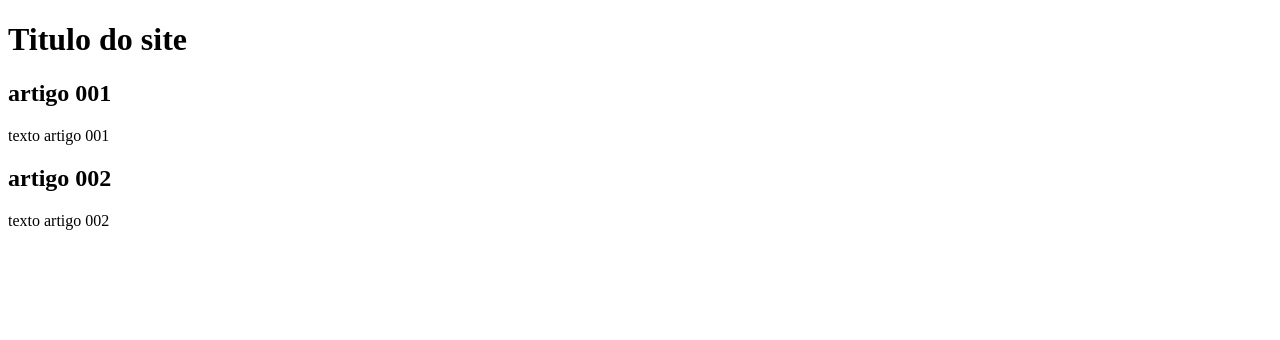
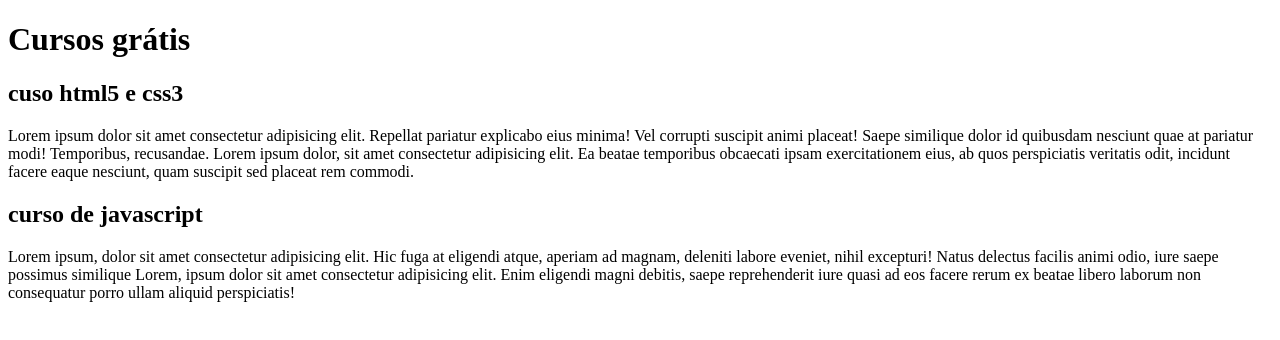
Before and after one commit to Yagocayo/git-github, a plain HTML site: page index.html in a window 1280 px wide. Drawn offline with Linux system fonts and the light colour scheme.

Commit message:
criando o conteúdo

```diff
--- a/index.html
+++ b/index.html
@@ -9,15 +9,15 @@
 <body>
     <main>
         <header>
-            <h1>Titulo do site</h1>
+            <h1>Cursos grátis</h1>
         </header>
         <article>
-            <h2>artigo 001</h2>
-            <p>texto artigo 001</p>
+            <h2>cuso html5 e css3</h2>
+            <p>Lorem ipsum dolor sit amet consectetur adipisicing elit. Repellat pariatur explicabo eius minima! Vel corrupti suscipit animi placeat! Saepe similique dolor id quibusdam nesciunt quae at pariatur modi! Temporibus, recusandae. Lorem ipsum dolor, sit amet consectetur adipisicing elit. Ea beatae temporibus obcaecati ipsam exercitationem eius, ab quos perspiciatis veritatis odit, incidunt facere eaque nesciunt, quam suscipit sed placeat rem commodi.</p>
         </article>
         <article>
-            <h2>artigo 002</h2>
-            <p>texto artigo 002</p>
+            <h2>curso de javascript</h2>
+            <p>Lorem ipsum, dolor sit amet consectetur adipisicing elit. Hic fuga at eligendi atque, aperiam ad magnam, deleniti labore eveniet, nihil excepturi! Natus delectus facilis animi odio, iure saepe possimus similique Lorem, ipsum dolor sit amet consectetur adipisicing elit. Enim eligendi magni debitis, saepe reprehenderit iure quasi ad eos facere rerum ex beatae libero laborum non consequatur porro ullam aliquid perspiciatis!</p>
         </article>
     </main>
 </body>
```
